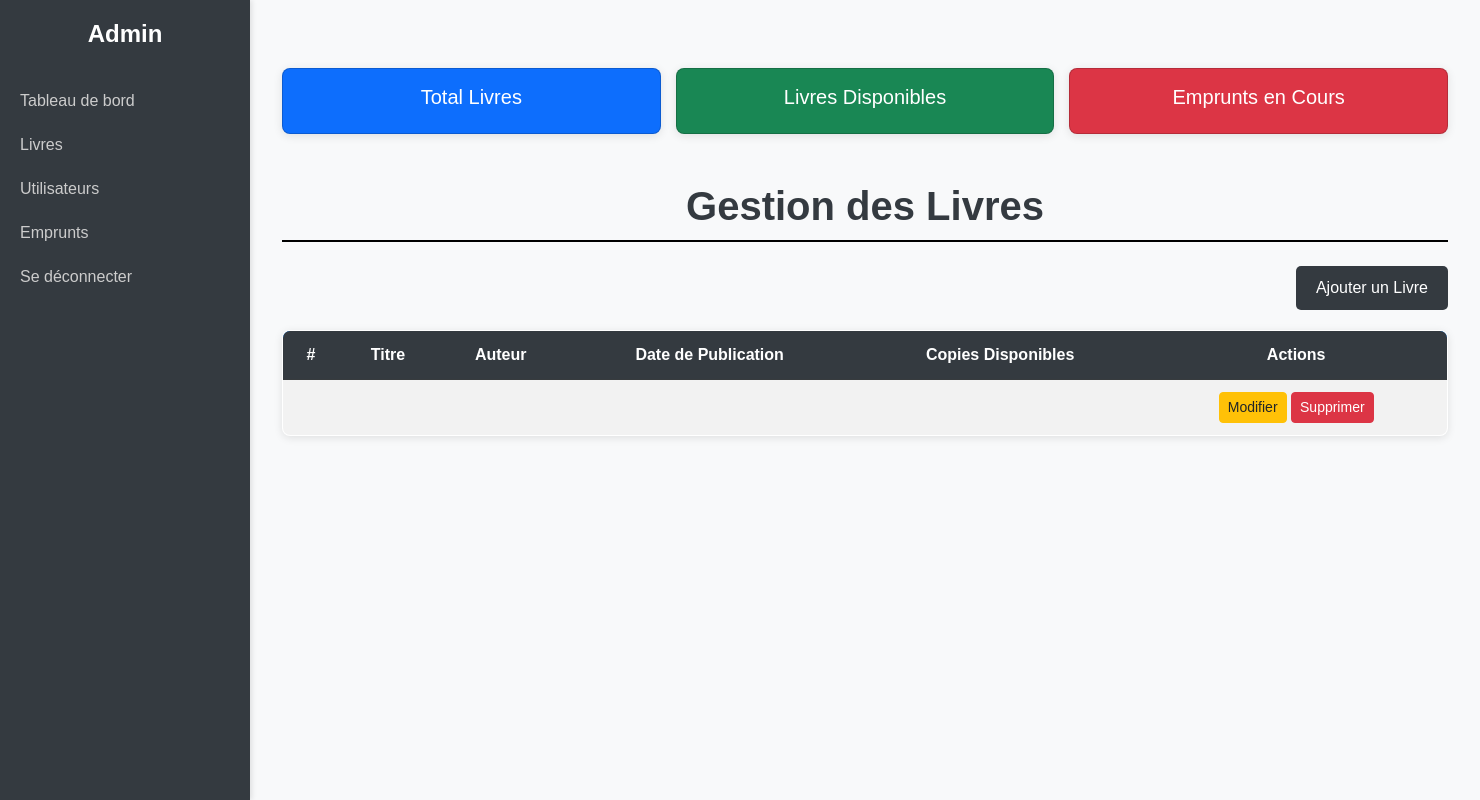
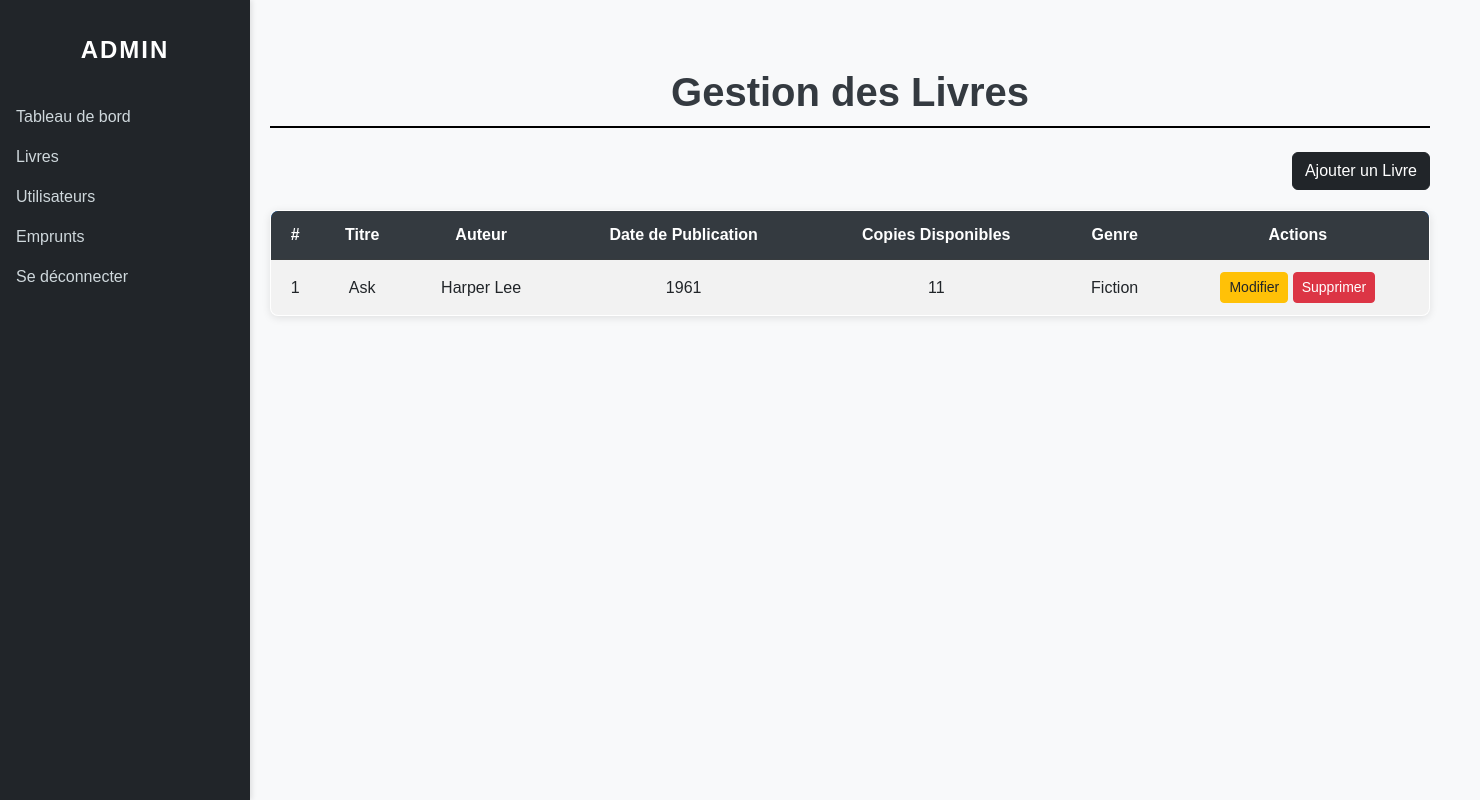
Before and after one commit to Mareime/gestion_bibliotheque, a Django app: page /bebliotheque/admin/books in a window 1480 px wide. Run offline with Django 5.2, Linux system fonts and the light colour scheme; data comes from the database, SQL or seed files in the repository; both versions use the stored data as it was after the commit.

Commit message:
gestion de livre done

```diff
--- /dev/null
+++ b/bebliotheque/static/css/sidebar.css
@@ -0,0 +1,39 @@
+/* Style de la sidebar */
+.sidebar {
+    position: fixed;
+    top: 0;
+    left: 0;
+    height: 100%;
+    width: 250px;
+    background-color: #343a40;
+    padding-top: 20px;
+    overflow-y: auto;
+    box-shadow: 2px 0 5px rgba(0, 0, 0, 0.1);
+}
+
+.sidebar h3 {
+    font-size: 1.5rem;
+    margin-bottom: 1rem;
+    text-transform: uppercase;
+    letter-spacing: 2px;
+    color: #ffffff;
+    text-align: center;
+}
+
+.sidebar a {
+    color: #cfd8dc;
+    text-decoration: none;
+    font-size: 1rem;
+    padding: 10px 20px;
+    display: block;
+    transition: background-color 0.3s ease, color 0.3s ease;
+}
+
+.sidebar a:hover {
+    background-color: #495057;
+    color: #ffffff;
+}
+.container {
+    margin-left: 250px; /* La largeur de la sidebar */
+    padding: 20px;
+}
--- a/bebliotheque/templates/admin/livre.html
+++ b/bebliotheque/templates/admin/livre.html
@@ -12,49 +12,15 @@
 </head>
 <body>
 
-    <!-- Sidebar -->
-    <div class="sidebar">
-        <h3 class="text-center text-white">Admin</h3>
-        <a href="#">Tableau de bord</a>
-        <a href="{% url 'adminbooks' %}">Livres</a>
-        <a href="#">Utilisateurs</a>
-        <a href="#">Emprunts</a>
-        <a href="{% url 'login' %}">Se déconnecter</a>
-    </div>
+    {% include 'sidebar.html' %}
 
     <!-- Main Content -->
-    <div class="main-content">
-        <div class="container mt-5">
-            <!-- Stats Cards -->
-            <div class="card-deck">
-                <div class="card bg-primary text-white">
-                    <div class="card-body">
-                        <h5 class="card-title">Total Livres</h5>
-                        <p class="card-text">{{ total_books }}</p>
-                    </div>
-                </div>
-                <div class="card bg-success text-white">
-                    <div class="card-body">
-                        <h5 class="card-title">Livres Disponibles</h5>
-                        <p class="card-text">{{ available_books }}</p>
-                    </div>
-                </div>
-                <div class="card bg-danger text-white">
-                    <div class="card-body">
-                        <h5 class="card-title">Emprunts en Cours</h5>
-                        <p class="card-text">{{ borrowings }}</p>
-                    </div>
-                </div>
-            </div>
-        </div>
-
-        <!-- Gestion des Livres -->
     <div class="container mt-5">
         <h1 class="text-center mb-4">Gestion des Livres</h1>
 
         <!-- Bouton Ajouter un livre -->
         <div class="d-flex justify-content-end mb-3">
-                <a href="#" class="btn btn-black" data-bs-toggle="modal" data-bs-target="#addBookModal">Ajouter un Livre</a>
+            <button class="btn btn-dark" data-bs-toggle="modal" data-bs-target="#addBookModal">Ajouter un Livre</button>
         </div>
 
         <!-- Tableau des livres -->
@@ -66,39 +32,86 @@
                     <th>Auteur</th>
                     <th>Date de Publication</th>
                     <th>Copies Disponibles</th>
+                    <th>Genre</th>
                     <th>Actions</th>
                 </tr>
             </thead>
             <tbody>
                 {% for book in books %}
                 <tr>
-                        <td></td>
-                        <td></td>
-                        <td></td>
-                        <td></td>
-                        <td></td>
+                    <td>{{ book.id }}</td>
+                    <td>{{ book.title }}</td>
+                    <td>{{ book.author }}</td>
+                    <td>{{ book.publication_year }}</td>
+                    <td>{{ book.copies_available }}</td>
+                    <td>{{ book.genre }}</td>
                     <td>
-                            <a href="#" class="btn btn-warning btn-sm" data-bs-toggle="modal" data-bs-target="#editBookModal">Modifier</a>
-                            <a href="#" class="btn btn-danger btn-sm" data-bs-toggle="modal" data-bs-target="#deleteBookModal">Supprimer</a>
+                        <!-- Bouton Modifier -->
+                        <button class="btn btn-warning btn-sm" data-bs-toggle="modal" data-bs-target="#editBookModal{{ book.id }}">Modifier</button>
+
+                        <!-- Bouton Supprimer -->
+                        <a href="{% url 'deletelivre' book.id %}" class="btn btn-danger btn-sm" onclick="return confirm('Êtes-vous sûr de vouloir supprimer ce livre ?');">
+                            Supprimer
+                        </a>
                     </td>
                 </tr>
+
+                <!-- Modal Modifier un Livre -->
+                <div class="modal fade" id="editBookModal{{ book.id }}" tabindex="-1" aria-labelledby="editBookModalLabel{{ book.id }}" aria-hidden="true">
+                    <div class="modal-dialog">
+                        <div class="modal-content">
+                            <form action="{% url 'deletelivre' book.id %}" method="POST">
+                                {% csrf_token %}
+                                <div class="modal-header">
+                                    <h5 class="modal-title" id="editBookModalLabel{{ book.id }}">Modifier le Livre</h5>
+                                    <button type="button" class="btn-close" data-bs-dismiss="modal" aria-label="Close"></button>
+                                </div>
+                                <div class="modal-body">
+                                    <div class="mb-3">
+                                        <label for="title" class="form-label">Titre</label>
+                                        <input type="text" class="form-control" name="title" value="{{ book.title }}" required>
+                                    </div>
+                                    <div class="mb-3">
+                                        <label for="author" class="form-label">Auteur</label>
+                                        <input type="text" class="form-control" name="author" value="{{ book.author }}" required>
+                                    </div>
+                                    <div class="mb-3">
+                                        <label for="copies_available" class="form-label">Copies disponibles</label>
+                                        <input type="number" class="form-control" name="copies_available" value="{{ book.copies_available }}" min="0" required>
+                                    </div>
+                                    <div class="mb-3">
+                                        <label for="genre" class="form-label">Genre</label>
+                                        <input type="text" class="form-control" name="genre" value="{{ book.genre }}" required>
+                                    </div>
+                                    <div class="mb-3">
+                                        <label for="publication_date" class="form-label">Date de publication</label>
+                                        <input type="number" class="form-control" name="publication_date" value="{{ book.publication_year }}" required>
+                                    </div>
+                                </div>
+                                <div class="modal-footer">
+                                    <button type="button" class="btn btn-secondary" data-bs-dismiss="modal">Annuler</button>
+                                    <button type="submit" class="btn btn-primary">Enregistrer</button>
+                                </div>
+                            </form>
+                        </div>
+                    </div>
+                </div>
                 {% endfor %}
             </tbody>
         </table>
     </div>
-    </div>
 
-    <!-- Modale Ajouter un Livre -->
+    <!-- Modal Ajouter un Livre -->
     <div class="modal fade" id="addBookModal" tabindex="-1" aria-labelledby="addBookModalLabel" aria-hidden="true">
         <div class="modal-dialog">
             <div class="modal-content">
+                <form action="{% url 'adminlivres' %}" method="POST">
+                    {% csrf_token %}
                     <div class="modal-header">
                         <h5 class="modal-title" id="addBookModalLabel">Ajouter un Livre</h5>
                         <button type="button" class="btn-close" data-bs-dismiss="modal" aria-label="Close"></button>
                     </div>
                     <div class="modal-body">
-                    <form action="" method="POST">
-                        {% csrf_token %}
                         <div class="mb-3">
                             <label for="title" class="form-label">Titre</label>
                             <input type="text" class="form-control" id="title" name="title" required>
@@ -109,15 +122,22 @@
                         </div>
                         <div class="mb-3">
                             <label for="publication_date" class="form-label">Date de Publication</label>
-                            <input type="date" class="form-control" id="publication_date" name="publication_date" required>
+                            <input type="number" class="form-control" id="publication_date" name="publication_date" required>
+                        </div>
+                        <div class="mb-3">
+                            <label for="genre" class="form-label">Genre</label>
+                            <input type="text" class="form-control" id="genre" name="genre" required>
                         </div>
                         <div class="mb-3">
                             <label for="copies_available" class="form-label">Copies Disponibles</label>
                             <input type="number" class="form-control" id="copies_available" name="copies_available" min="0" required>
                         </div>
-                        <button type="submit" class="btn btn-black">Ajouter</button>
+                    </div>
+                    <div class="modal-footer">
+                        <button type="button" class="btn btn-secondary" data-bs-dismiss="modal">Annuler</button>
+                        <button type="submit" class="btn btn-dark">Ajouter</button>
+                    </div>
                 </form>
-                </div>
             </div>
         </div>
     </div>
--- /dev/null
+++ b/bebliotheque/templates/sidebar.html
@@ -0,0 +1,25 @@
+{% load static %}
+<!DOCTYPE html>
+<html lang="fr">
+<head>
+    <meta charset="UTF-8">
+    <meta name="viewport" content="width=device-width, initial-scale=1.0">
+    <title>Sidebar Admin</title>
+
+    <!-- Lien vers le CSS pour la sidebar -->
+    <link rel="stylesheet" href="{% static 'css/sidebar.css' %}">
+</head>
+<body>
+
+    <!-- Sidebar -->
+    <div class="sidebar bg-dark text-white">
+        <h3 class="text-center py-3">Admin</h3>
+        <a href="#" class="d-block py-2 px-3">Tableau de bord</a>
+        <a href="{% url 'adminlivres' %}" class="d-block py-2 px-3">Livres</a>
+        <a href="#" class="d-block py-2 px-3">Utilisateurs</a>
+        <a href="#" class="d-block py-2 px-3">Emprunts</a>
+        <a href="{% url 'login' %}" class="d-block py-2 px-3">Se déconnecter</a>
+    </div>
+
+</body>
+</html>
--- a/bebliotheque/urls.py
+++ b/bebliotheque/urls.py
@@ -11,5 +11,7 @@ urlpatterns = [
     path('profile/', views.User_books, name='profile'),
     path('return_book/<int:id>/', views.return_book, name='return_book'),  # Correction ici
     path('admin/Dashbord/', views.Dashbord, name='Dashbord'),
-    path('admin/books',views.AdminBooks, name='adminbooks')
+    path('admin/books',views.AdminBooks, name='adminlivres'),
+    path('admin/booksSuprimer/<int:id>/',views.deletelivre, name='deletelivre'),
+
 ]
--- a/bebliotheque/views.py
+++ b/bebliotheque/views.py
@@ -161,3 +161,47 @@ def AdminBooks(request):
     if request.method == "GET":
         books = Book.objects.all()
         return render(request, 'admin/livre.html', {'books': books})
+    elif request.method == "POST":
+        title = request.POST.get('title')
+        author = request.POST.get('author')
+        copies_available = request.POST.get('copies_available')
+        genre = request.POST.get('genre')
+        publication_date = request.POST.get('publication_date')
+        book = Book(title=title, author=author, copies_available=copies_available, publication_year=publication_date,genre=genre)
+        book.save()
+        return redirect('adminlivres')
+
+
+def deletelivre(request,id):
+    if request.method == "GET":
+        book = get_object_or_404(Book, id=id)
+        book.delete()
+        return redirect('adminlivres')
+    elif request.method == "POST":
+        # Récupérer le livre à mettre à jour
+        book = get_object_or_404(Book, id=id)
+
+        # Récupérer les données du formulaire
+        title = request.POST.get('title')
+        author = request.POST.get('author')
+        copies_available = request.POST.get('copies_available')
+        genre = request.POST.get('genre')
+        publication_date = request.POST.get('publication_date')
+
+        # Valider et mettre à jour les champs
+        if title:
+            book.title = title
+        if author:
+            book.author = author
+        if copies_available:
+            book.copies_available = copies_available
+        if genre:
+            book.genre = genre
+        if publication_date:
+            book.publication_year = publication_date
+
+        # Sauvegarder les modifications
+        book.save()
+
+        # Rediriger vers la page d'administration
+        return redirect('adminlivres')
```
Also changed, not shown: bebliotheque/templates/admin/dashbord.html (+18 -22 lines), db.sqlite3. Lines whose indentation alone changed are shown as unchanged.
